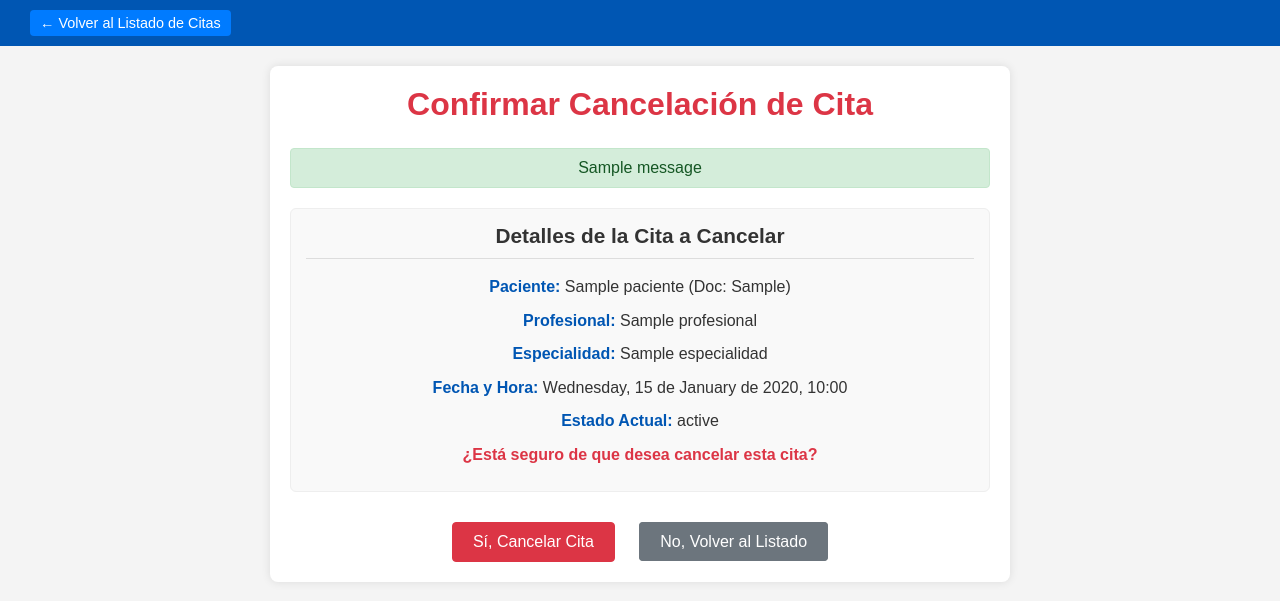
After one commit to kevinagredojara/Sistema-Agendamiento-Citas, a Django app: template agendamiento/templates/agendamiento/confirmar_cancelacion_cita_template.html in a window 1280 px wide. The commit adds this page. Shown: the top 601 px of the page. Run offline with Django 5.2, Linux system fonts and the light colour scheme; the template is opened without the code that fills it: most values are stand-ins (such as "Sample title", 1, 10 or a date in 2020); one stand-in notice (Sample message) is shown.

Commit message:
Completa HU-ASE-008: Cancelar Cita Asignada y finaliza funcionalidades del asesor

```diff
--- /dev/null
+++ b/agendamiento/templates/agendamiento/confirmar_cancelacion_cita_template.html
@@ -0,0 +1,132 @@
+<!DOCTYPE html>
+<html lang="es">
+<head>
+    <meta charset="UTF-8">
+    <meta name="viewport" content="width=device-width, initial-scale=1.0">
+    <title>Confirmar Cancelación de Cita - Sistema de Citas</title>
+    <style>
+        body { font-family: sans-serif; margin: 0; padding: 0; background-color: #f4f4f4; color: #333; }
+        header { background-color: #0056b3; color: white; padding: 10px 20px; display: flex; justify-content: space-between; align-items: center; }
+        header a.button-header, header button.header-btn {
+            color: white; text-decoration: none; background-color: #007bff;
+            padding: 5px 10px; border-radius: 4px; font-size: 0.9em;
+            margin-left: 10px; border: none; cursor: pointer;
+        }
+        header a.button-header:hover, header button.header-btn:hover { background-color: #0056b3; }
+
+        .container { background-color: #fff; padding: 20px; border-radius: 8px; box-shadow: 0 0 10px rgba(0,0,0,0.1); max-width: 700px; margin: 20px auto; }
+        h1 { color: #dc3545; text-align: center; margin-top: 0; margin-bottom: 25px;} /* Título en rojo para cancelación */
+        .messages { list-style-type: none; padding: 0; margin: 0 0 20px 0; text-align: center; }
+        .messages li { padding: 10px 15px; margin-bottom: 10px; border-radius: 4px; border: 1px solid transparent; }
+        .messages li.success { background-color: #d4edda; color: #155724; border-color: #c3e6cb; }
+        .messages li.error { background-color: #f8d7da; color: #721c24; border-color: #f5c6cb; }
+        .messages li.info { background-color: #d1ecf1; color: #0c5460; border-color: #bee5eb; }
+        .messages li.warning { background-color: #fff3cd; color: #856404; border-color: #ffeeba; }
+
+        .details-section {
+            background-color: #f9f9f9;
+            padding: 15px;
+            border: 1px solid #eee;
+            border-radius: 6px;
+            margin-bottom: 20px;
+            text-align: center; /* Centrar texto en esta sección */
+        }
+        .details-section h2 {
+            color: #333;
+            font-size: 1.3em;
+            margin-top: 0;
+            border-bottom: 1px solid #ddd;
+            padding-bottom: 10px;
+            margin-bottom: 15px;
+        }
+        .details-section p { margin: 8px 0; font-size: 1em; line-height: 1.6; }
+        .details-section strong { color: #0056b3; }
+        .warning-text { color: #dc3545; font-weight: bold; margin-top: 15px; font-size: 1.1em;}
+
+
+        .confirmation-actions {
+            margin-top: 30px;
+            text-align: center;
+        }
+        .confirmation-actions button, .confirmation-actions a {
+            padding: 10px 20px;
+            font-size: 1em;
+            border-radius: 4px;
+            text-decoration: none;
+            cursor: pointer;
+            margin: 0 10px;
+        }
+        .confirmation-actions button[type="submit"] { /* Botón de confirmación de cancelación */
+            background-color: #dc3545; /* Rojo */
+            color: white;
+            border: 1px solid #dc3545;
+        }
+        .confirmation-actions button[type="submit"]:hover {
+            background-color: #c82333;
+        }
+        .confirmation-actions a.button-return { /* Botón para no cancelar y volver */
+            background-color: #6c757d; /* Gris */
+            color: white;
+            border: 1px solid #6c757d;
+        }
+        .confirmation-actions a.button-return:hover {
+            background-color: #5a6268;
+        }
+        .button-primary { color: #fff; background-color: #007bff; border-color: #007bff; }
+        .button-primary:hover { background-color: #0056b3; border-color: #0056b3;}
+        .header-user-info { display: flex; align-items: center; }
+        .header-user-info strong { margin-right: 15px; }
+        .header-user-info .button-change-password { background-color: #ffc107; color: #212529; }
+        .header-user-info .button-change-password:hover { background-color: #e0a800; }
+        .header-user-info form button.header-btn { background-color: #dc3545; }
+        .header-user-info form button.header-btn:hover { background-color: #c82333; }
+    </style>
+</head>
+<body>
+    <header>
+        <a href="{% url 'agendamiento:visualizar_citas_gestionadas' %}" class="button-header button-primary">← Volver al Listado de Citas</a>
+        <div class="header-user-info">
+            {% if user.is_authenticated %}
+                <strong>Usuario: {{ user.username }}</strong>
+                <a href="{% url 'agendamiento:password_change' %}" class="button-change-password header-btn">Cambiar Contraseña</a>
+                <form method="post" action="{% url 'agendamiento:logout' %}" style="display: inline; margin-left: 10px;">
+                    {% csrf_token %}
+                    <button type="submit" class="header-btn">Cerrar Sesión</button>
+                </form>
+            {% endif %}
+        </div>
+    </header>
+
+    <div class="container">
+        <h1>Confirmar Cancelación de Cita</h1>
+
+        {% if messages %}
+        <ul class="messages">
+            {% for message in messages %}
+            <li{% if message.tags %} class="{{ message.tags }}"{% endif %}>{{ message }}</li>
+            {% endfor %}
+        </ul>
+        {% endif %}
+
+        {% if cita_a_cancelar %}
+        <div class="details-section">
+            <h2>Detalles de la Cita a Cancelar</h2>
+            <p><strong>Paciente:</strong> {{ cita_a_cancelar.paciente.user_account.get_full_name|default:cita_a_cancelar.paciente }} (Doc: {{ cita_a_cancelar.paciente.numero_documento }})</p>
+            <p><strong>Profesional:</strong> {{ cita_a_cancelar.profesional.user_account.get_full_name|default:cita_a_cancelar.profesional }}</p>
+            <p><strong>Especialidad:</strong> {{ cita_a_cancelar.profesional.especialidad.nombre_especialidad }}</p>
+            <p><strong>Fecha y Hora:</strong> {{ cita_a_cancelar.fecha_hora_inicio_cita|date:"l, d \\d\\e F \\d\\e Y, H:i" }}</p>
+            <p><strong>Estado Actual:</strong> {{ cita_a_cancelar.get_estado_cita_display }}</p>
+            <p class="warning-text">¿Está seguro de que desea cancelar esta cita?</p>
+        </div>
+
+        <form method="post" action="{% url 'agendamiento:ejecutar_cancelacion_cita' cita_id=cita_a_cancelar.id %}" class="confirmation-actions">
+            {% csrf_token %}
+            <button type="submit">Sí, Cancelar Cita</button>
+            <a href="{% url 'agendamiento:visualizar_citas_gestionadas' %}" class="button-return">No, Volver al Listado</a>
+        </form>
+        {% else %}
+            <p>No se ha especificado una cita para cancelar.</p>
+        {% endif %}
+    </div>
+</body>
+</html>
```
Also changed, not shown: agendamiento/templates/agendamiento/visualizar_citas_gestionadas.html (+6 -6 lines), agendamiento/urls.py (+8 -19 lines), agendamiento/views_asesor.py (+77 -8 lines).
